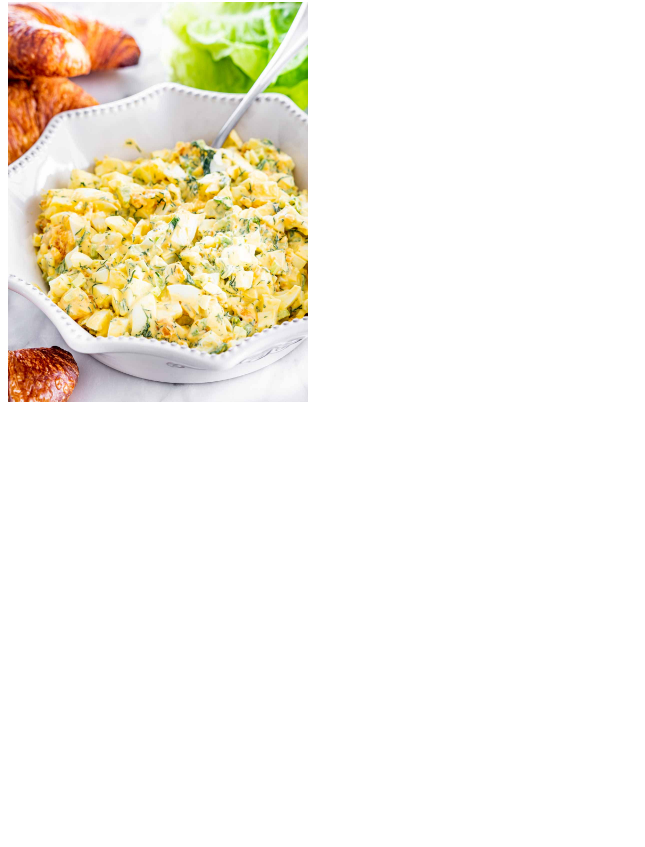
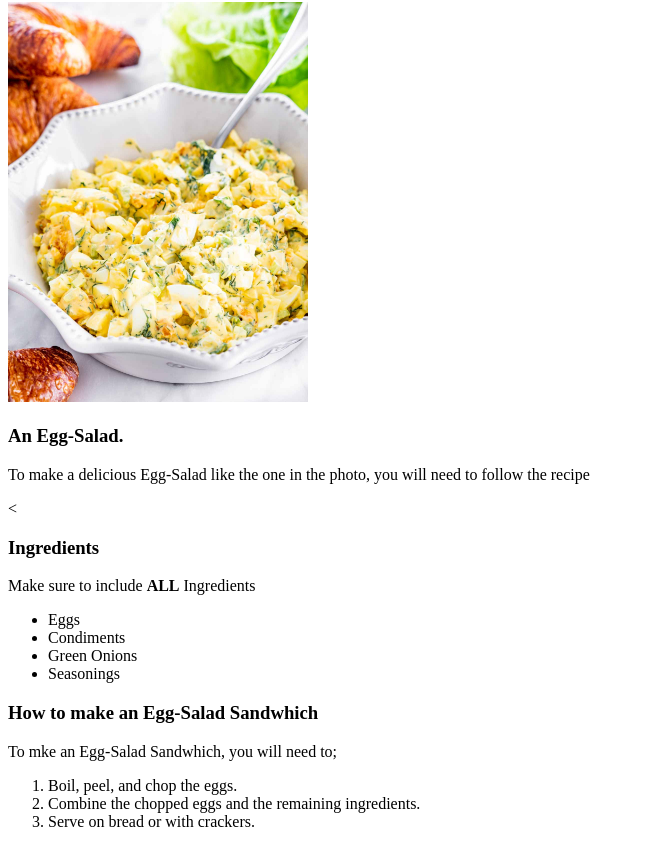
Before and after one commit to Sup3rAb3/odin-recipes, a plain HTML site: page recipes/egg-salad.html in a window 1280 px wide. Shown: the part 57-904 px from the top of the page, without its empty margins (0-645 px from the left). Before the commit the page ends 800 px from the top, so only its background shows below. Drawn offline with Linux system fonts and the light colour scheme.

Commit message:
Complete Egg-salad html page
This will complete the egg-salad recipe page. I replicated the steps
and copy pasted from the other recipe page.

```diff
--- a/recipes/egg-salad.html
+++ b/recipes/egg-salad.html
@@ -8,6 +8,24 @@
 <body>
     <h3>Egg-Salad Recipe</h3>
     <img src="../images/egg-salad.jpg" alt="A plate an egg Egg-Salad" height="400" width="300" />
+    <h3>An Egg-Salad.</h3>
+    <p>To make a delicious Egg-Salad like the one in the photo, you will need to follow the recipe</p>
+    <
+    <h3>Ingredients</h3>
+    <p>Make sure to include <strong>ALL</strong> Ingredients</p>
+    <ul>
+        <li>Eggs</li>
+        <li>Condiments</li>
+        <li>Green Onions</li>
+        <li>Seasonings</li>
+    </ul>
 
+    <h3>How to make an Egg-Salad Sandwhich</h3>
+    <p>To mke an Egg-Salad Sandwhich, you will need to;</p>
+    <ol>
+        <li>Boil, peel, and chop the eggs.</li>
+        <li>Combine the chopped eggs and the remaining ingredients.</li>
+        <li>Serve on bread or with crackers.</li>
+    </ol>
 </body>
 </html>
```
